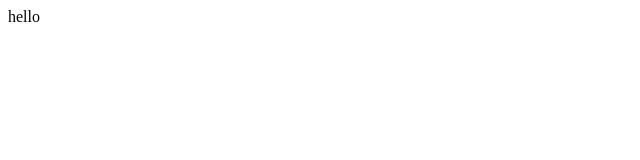
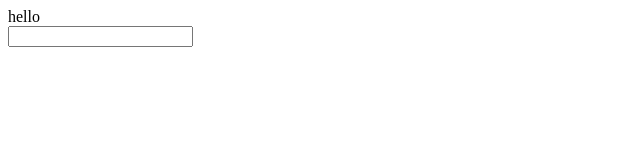
Before and after one commit to chomur2/Ali, a plain HTML site: page index.html in a window 1280 px wide. Shown: the whole page, without its empty margins (0-640 px from the left). Drawn offline with Linux system fonts and the light colour scheme.

Commit message:
modified 2 line added input and body

```diff
--- a/index.html
+++ b/index.html
@@ -1,2 +1,4 @@
 <div>hello</div>
 <a></a>
+<input>
+<body> </body>
```
